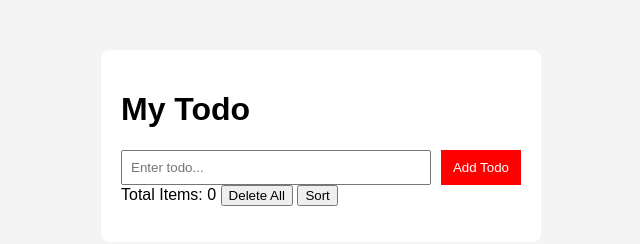
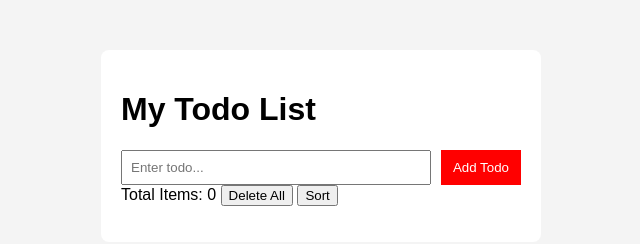
Before and after one commit to hasithaWalpola/TechAssesment-FA, a website: page index.html in a window 1280 px wide. Shown: the full height of the page, 319-959 px from the left. Drawn offline with Linux system fonts and the light colour scheme.

Commit message:
Task1 - Change title

```diff
--- a/index.html
+++ b/index.html
@@ -2,13 +2,13 @@
 <html lang="en">
 <head>
     <meta charset="UTF-8">
-    <title>My Todo </title> <!-- Task 1 -->
+    <title>My Todo List  </title> <!-- Task 1 -->
     <link rel="stylesheet" href="styles.css">
 </head>
 <body>
 
     <div class="container">
-        <h1 id="app-title">My Todo </h1> <!-- Task 1 -->
+        <h1 id="app-title">My Todo List </h1> <!-- Task 1 -->
 
         <div class="input-section">
             <input type="text" id="todo-input" placeholder="Enter todo..." />
```
